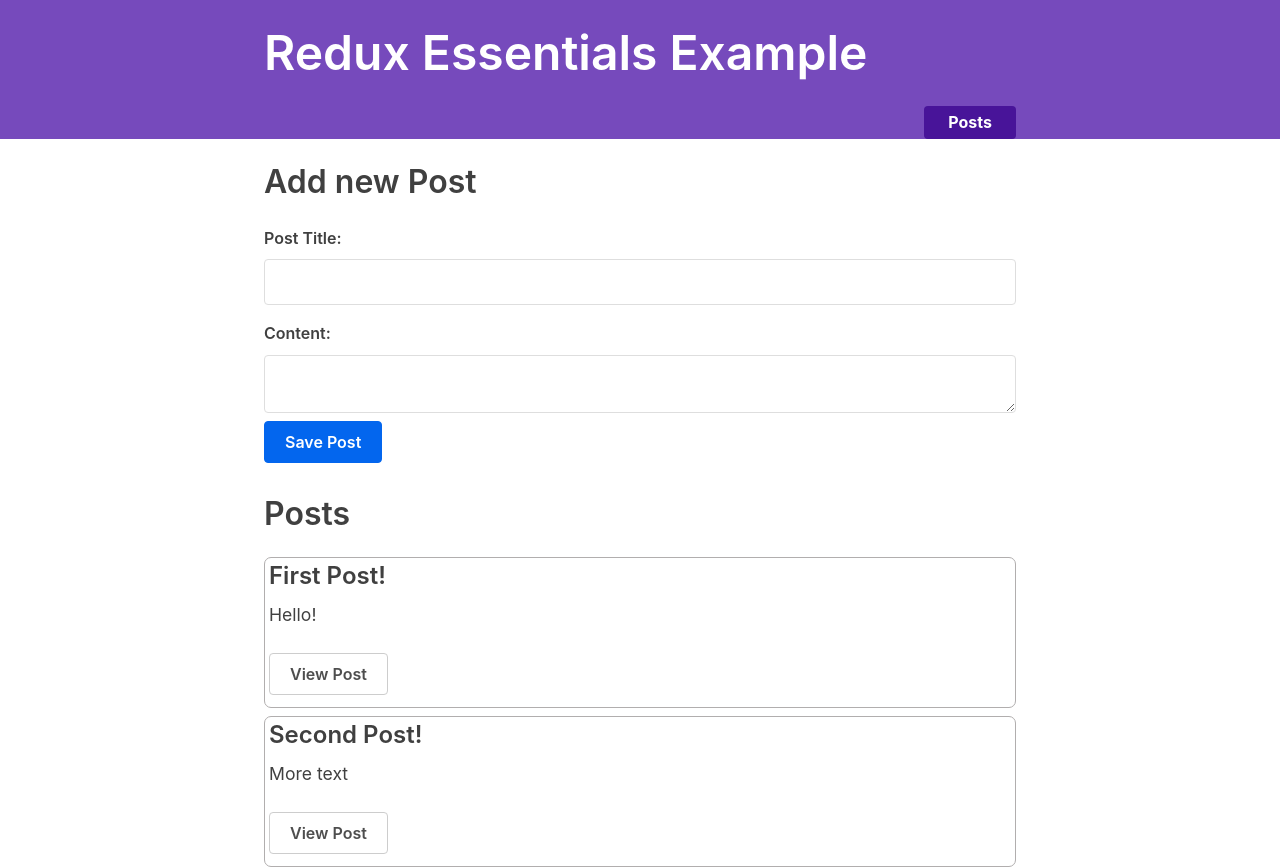
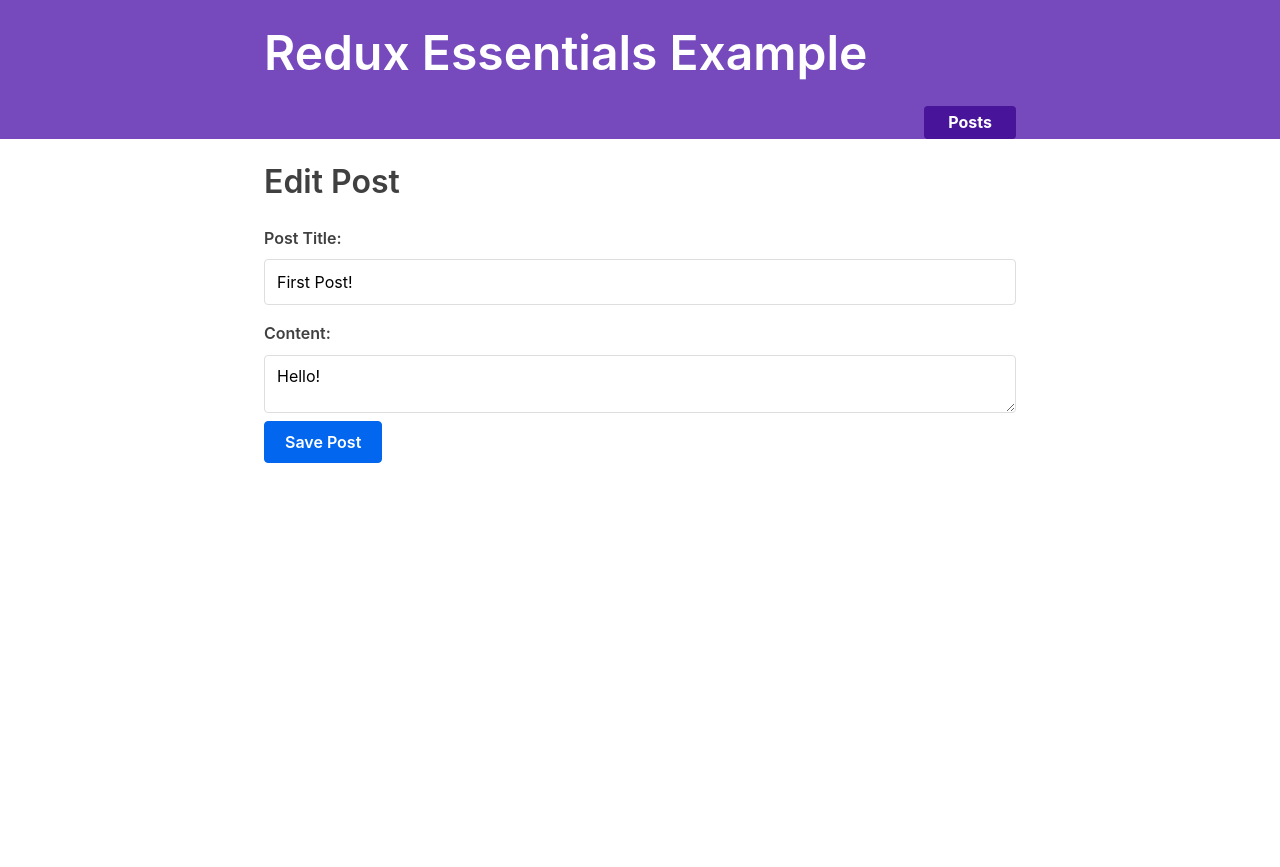
Before and after one commit to 8mamo10/relux, a React (Create React App) app in the folder redux-essentials-example-app/: page /editPost/1 in a window 1280 px wide. Before the commit this address led to /. After the commit the page ends 800 px from the top, so only its background shows below. Built offline with nearby package versions, Linux system fonts and the light colour scheme; what miragejs, txtgen would draw is missing.

Commit message:
Enable to edit post

```diff
--- a/redux-essentials-example-app/src/App.js
+++ b/redux-essentials-example-app/src/App.js
@@ -10,7 +10,9 @@
 
 import { PostsList } from './features/posts/PostsList'
 import { AddPostForm } from './features/posts/AddPostForm'
+import { EditPostForm } from './features/posts/EditPostForm'
 import { SinglePostPage } from './features/posts/SinglePostPage'
+
 
 function App() {
   return (
@@ -29,6 +31,7 @@
             )}
           />
           <Route exact path="/posts/:postId" component={SinglePostPage} />
+          <Route exact path="/editPost/:postId" component={EditPostForm} />
           <Redirect to="/" />
         </Switch>
       </div>
--- a/redux-essentials-example-app/src/features/posts/EditPostForm.js
+++ b/redux-essentials-example-app/src/features/posts/EditPostForm.js
@@ -21,7 +21,7 @@
   const onContentChanged = e => setContent(e.target.value)
   const onSavePostClicked = () => {
     if (title && content) {
-      dispatchEvent(postUpdated({ id: postId, title, content }))
+      dispatch(postUpdated({ id: postId, title, content }))
       history.push(`/posts/${postId}`)
     }
   }
```
